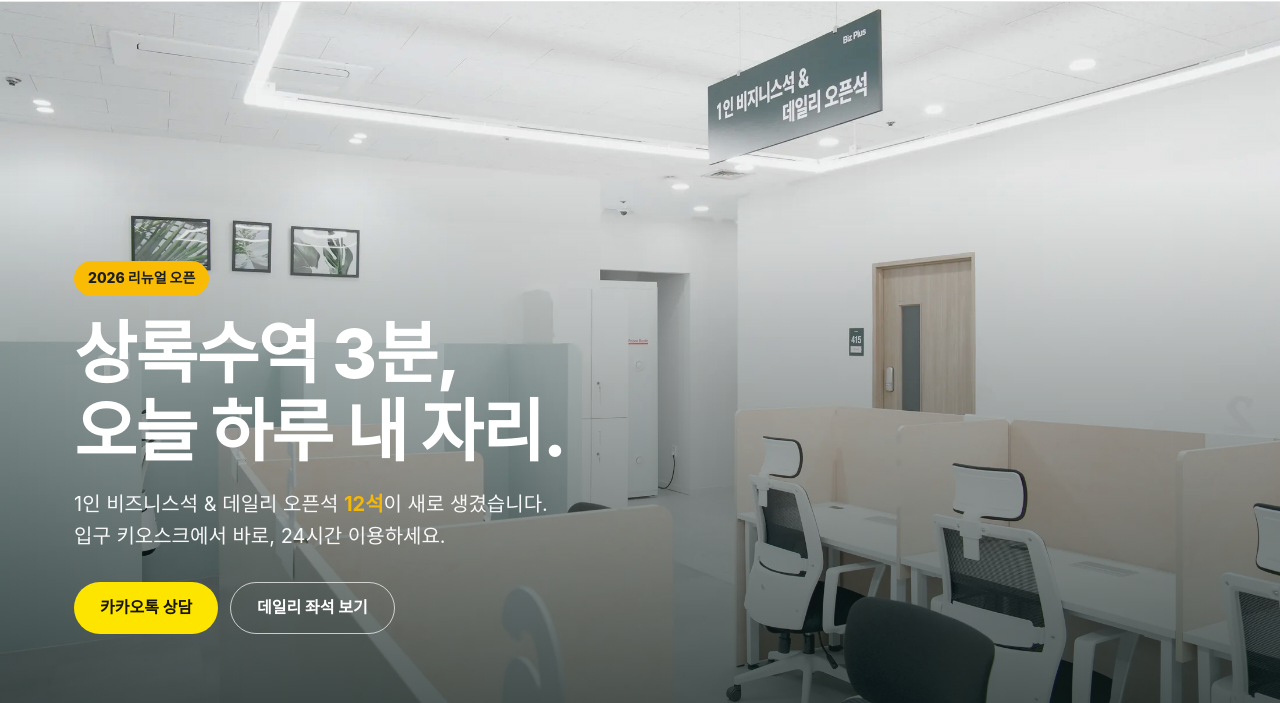
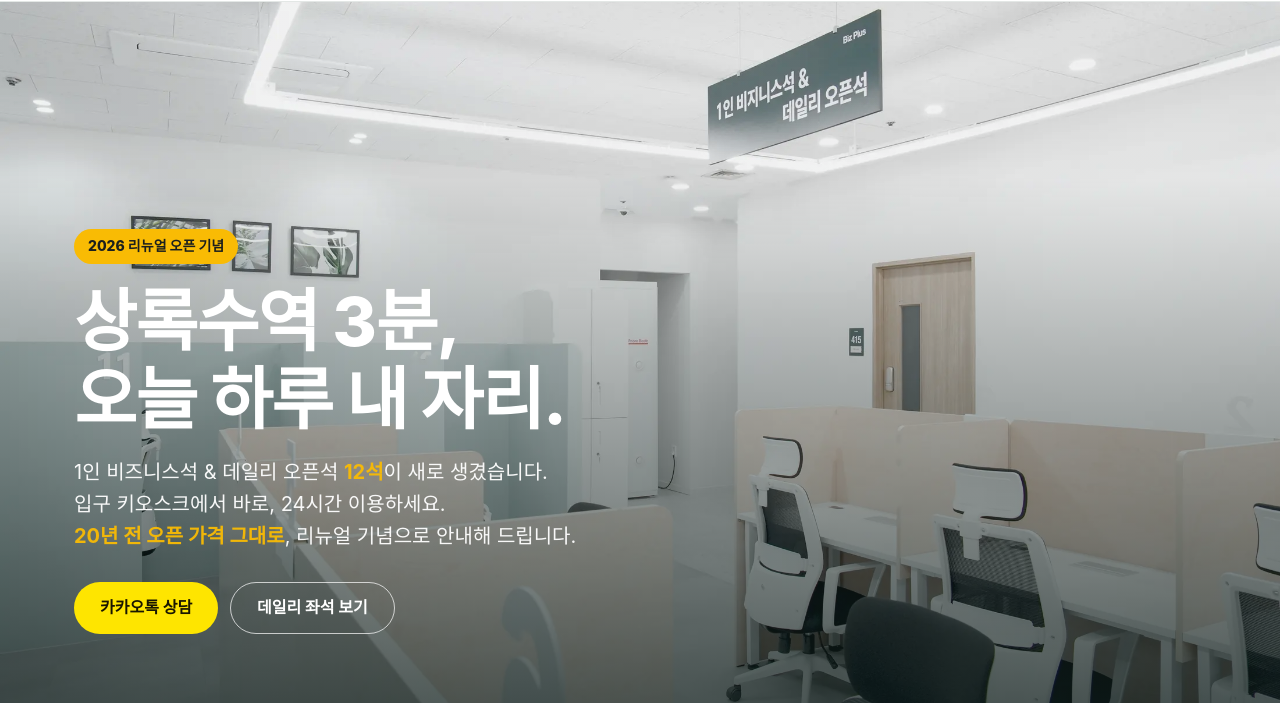
Before and after one commit to navig-ad/bizplus-ansan, a plain HTML site: page index.html in a window 1280 px wide. Shown: the part 67-770 px from the top of the page. Drawn offline with Linux system fonts and the light colour scheme; a web font is replaced by a local one.

Commit message:
리뉴얼 오픈 기념 가격 문구 반영

```diff
--- a/index.html
+++ b/index.html
@@ -66,9 +66,9 @@
   <img class="hero-bg" src="assets/img/hero.webp" alt="새로 생긴 1인 비즈니스석과 데일리 오픈석" width="2200" height="1467">
   <div class="hero-shade"></div>
   <div class="wrap hero-in">
-    <p class="badge">2026 리뉴얼 오픈</p>
+    <p class="badge">2026 리뉴얼 오픈 기념</p>
     <h1>상록수역 3분,<br>오늘 하루 내 자리.</h1>
-    <p class="lead">1인 비즈니스석 &amp; 데일리 오픈석 <b>12석</b>이 새로 생겼습니다.<br>입구 키오스크에서 바로, 24시간 이용하세요.</p>
+    <p class="lead">1인 비즈니스석 &amp; 데일리 오픈석 <b>12석</b>이 새로 생겼습니다.<br>입구 키오스크에서 바로, 24시간 이용하세요.<br><b>20년 전 오픈 가격 그대로</b>, 리뉴얼 기념으로 안내해 드립니다.</p>
     <div class="hero-cta">
       <a class="btn btn-kakao" href="https://pf.kakao.com/_Zbixbn/chat" target="_blank" rel="noopener">카카오톡 상담</a>
       <a class="btn btn-ghost" href="#seats">데일리 좌석 보기</a>
@@ -149,7 +149,8 @@
       </article>
     </div>
     <!-- 요금 비공개(대표 지시 11/21): 요금은 상담으로만 안내. 공개 결정 전까지 표 넣지 말 것 -->
-    <p class="price-note">이용 요금은 <a href="https://pf.kakao.com/_Zbixbn/chat" target="_blank" rel="noopener">카카오톡 상담</a>을 통해 안내해 드립니다.</p>
+    <h3 class="price-title">리뉴얼 오픈 기념, 20년 전 오픈 가격 그대로</h3>
+    <p class="price-note">처음 문을 열던 때의 가격으로 새 공간을 만나보세요. 적용 대상과 기간은 <a href="https://pf.kakao.com/_Zbixbn/chat" target="_blank" rel="noopener">카카오톡 상담</a>에서 자세히 안내해 드립니다.</p>
 
     <div class="who">
       <h3>이런 분들이 많이 찾습니다</h3>
@@ -260,7 +261,7 @@
 <section class="sec contact" id="contact">
   <div class="wrap">
     <h2>상담은 카카오톡으로 편하게</h2>
-    <p class="sub">이용 요금, 사무실 공실, 비상주 계약 모두 카카오톡 상담으로 안내해 드립니다.</p>
+    <p class="sub">오픈 기념 요금, 사무실 공실, 비상주 계약 모두 카카오톡 상담으로 안내해 드립니다.</p>
     <a class="kakao-big" href="https://pf.kakao.com/_Zbixbn/chat" target="_blank" rel="noopener">
       <svg class="k-svg" viewBox="0 0 48 48" aria-hidden="true"><path fill="#191600" d="M24 8C13.5 8 5 14.6 5 22.8c0 5.3 3.6 9.9 8.9 12.5l-1.8 6.6c-.2.6.5 1.1 1 .7l7.8-5.2c1 .1 2 .2 3.1.2 10.5 0 19-6.6 19-14.8S34.5 8 24 8z"/></svg>
       <span><b>카카오톡 채널 &lsquo;비즈플러스안산&rsquo;</b><small>눌러서 1:1 채팅 시작</small></span>
```
